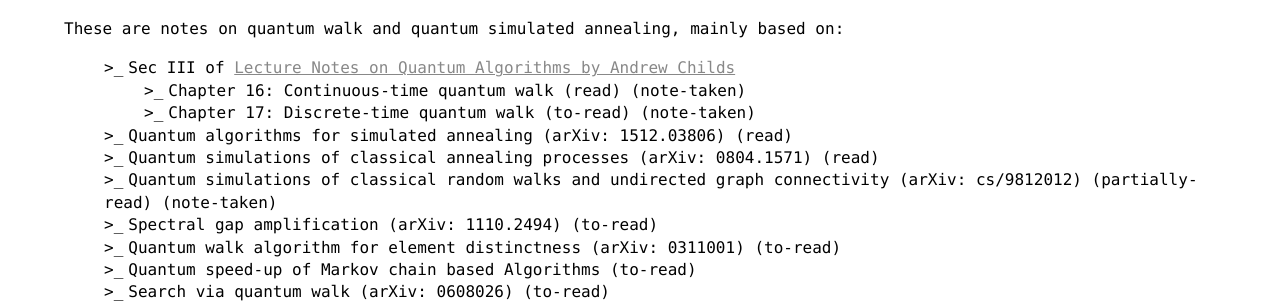
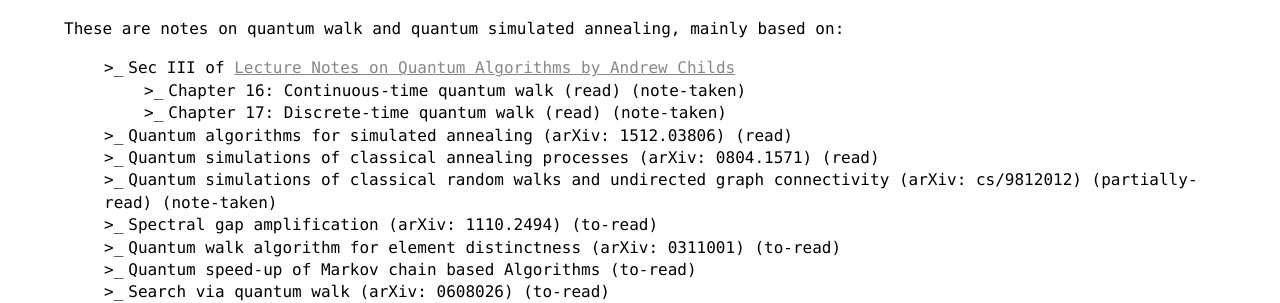
Before and after one commit to Raycosine/raycosine.github.io, a Jekyll site: the page built from _posts/2020-06-05-Notes-on-quantum-walk-and-quantum-simulated-annealing.markdown, in a window 1280 px wide and 900 px high. Shown: the part 198-501 px from the top of the window. Built offline with Jekyll 4.4.1, drawn with Linux system fonts in a browser that asks for light colours; formulas are drawn with MathJax 3.

Commit message:
1st edition
bug fixed again and again...

```diff
--- a/_posts/2020-06-05-Notes-on-quantum-walk-and-quantum-simulated-annealing.markdown
+++ b/_posts/2020-06-05-Notes-on-quantum-walk-and-quantum-simulated-annealing.markdown
@@ -11,7 +11,7 @@ These are notes on quantum walk and quantum simulated annealing, mainly based on
 
 - Sec III of [Lecture Notes on Quantum Algorithms by Andrew Childs](https://www.cs.umd.edu/~amchilds/qa/)
   - Chapter 16: Continuous-time quantum walk (read) (note-taken)
-  - Chapter 17: Discrete-time quantum walk (to-read) (note-taken)
+  - Chapter 17: Discrete-time quantum walk (read) (note-taken)
 - Quantum algorithms for simulated annealing (arXiv: 1512.03806) (read)
 - Quantum simulations of classical annealing processes (arXiv: 0804.1571) (read)
 - Quantum simulations of classical random walks and undirected graph connectivity (arXiv: cs/9812012) (partially-read) (note-taken)
@@ -167,7 +167,7 @@ Formally speaking, the "distance" between the probability of reaching \\(EXIT\\)
 
 #### Understanding the spectrum of A
 
-Recall that for any \\(p\\), the state \\(\|\lambda\rangle\\) with amplitudes \\(\langle col j\|\lambda\rangle = e^{ipj}\\) satisfies \\(\langle col j\|A\|\lambda\rangle =\lambda \langle col j\|\lambda\rangle\\), where \\(\lambda=2\sqrt{2} \cos{p}\\) for all values of \\(j\\) except \\(0,n,n+1,2n+1\\). The eigenvalue condition (\\(\langle col j\|A\|\lambda\rangle =\lambda \langle col j\|\lambda\rangle\\)) for \\(j=0,2n+1, n, n+1\\) can be satisfied by replacing \\(\|\lambda\rangle\\) by linear combination of \\(\{\|\lambda\rangle\}\\) previously used. And then we obtain (16.51)~(16.53).
+Recall that for any \\(p\\), the state \\(\|\lambda\rangle\\) with amplitudes \\(\langle col j\|\lambda\rangle = e^{ipj}\\) satisfies \\(\langle col j\|A\|\lambda\rangle =\lambda \langle col j\|\lambda\rangle\\), where \\(\lambda=2\sqrt{2} \cos{p}\\) for all values of \\(j\\) except \\(0,n,n+1,2n+1\\). The eigenvalue condition (\\(\langle col j\|A\|\lambda\rangle =\lambda \langle col j\|\lambda\rangle\\)) for \\(j=0,2n+1, n, n+1\\) can be satisfied by replacing \\(\|\lambda\rangle\\) by linear combination of \\({\|\lambda\rangle}\\) previously used. And then we obtain (16.51)~(16.53).
 
 (Spielman was one of the authors of quant-ph/0209131...orz)
 
@@ -185,7 +185,7 @@ Solving (A or B) is hard --> solving A is hard
 
 ### 17.1 Discrete-time quantum walk
 
-To move in the same way as discrete-time classical walk, the transformation of the quantum walk would be nonunitary, which could be fixed by using an enlarged Hilbert space (spanned by \\(\{\|j,k\rangle: (j,k)\in E\}\\), "a walker at vertex \\(j\\) that will move toward vertex \\(k\\)), more precisely, using an ancillary "coin flip" register.
+To move in the same way as discrete-time classical walk, the transformation of the quantum walk would be nonunitary, which could be fixed by using an enlarged Hilbert space (spanned by \\({\|j,k\rangle: (j,k)\in E}\\), "a walker at vertex \\(j\\) that will move toward vertex \\(k\\)), more precisely, using an ancillary "coin flip" register.
 
 See next section for detail.
 
@@ -239,7 +239,7 @@ The graph \\(G=(V,E)\\), undirected & regular of degree \\(d\\).
 
 \\(n=\|V\|, m=\|E\|\\)
 
-\\(\forall u\in V, S(u)=\{v\in V: \{u,v\} \in E\}, B(u)=S(u) \cup \{u\}.\\)
+\\(\forall u\in V, S(u)={v\in V: {u,v} \in E}, B(u)=S(u) \cup {u}.\\)
 
 The "diffusion" operator in quantum walk:
 
```
